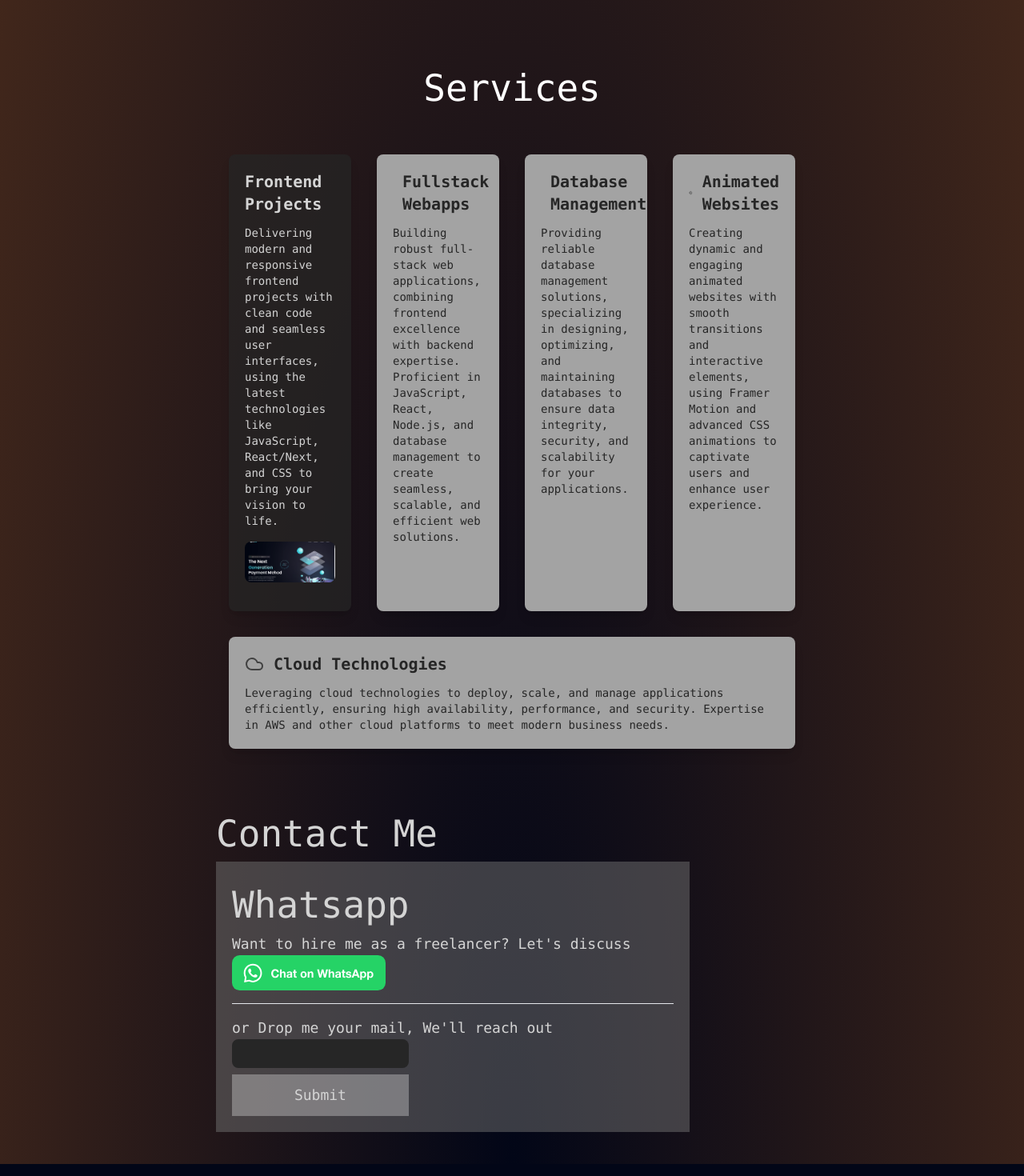
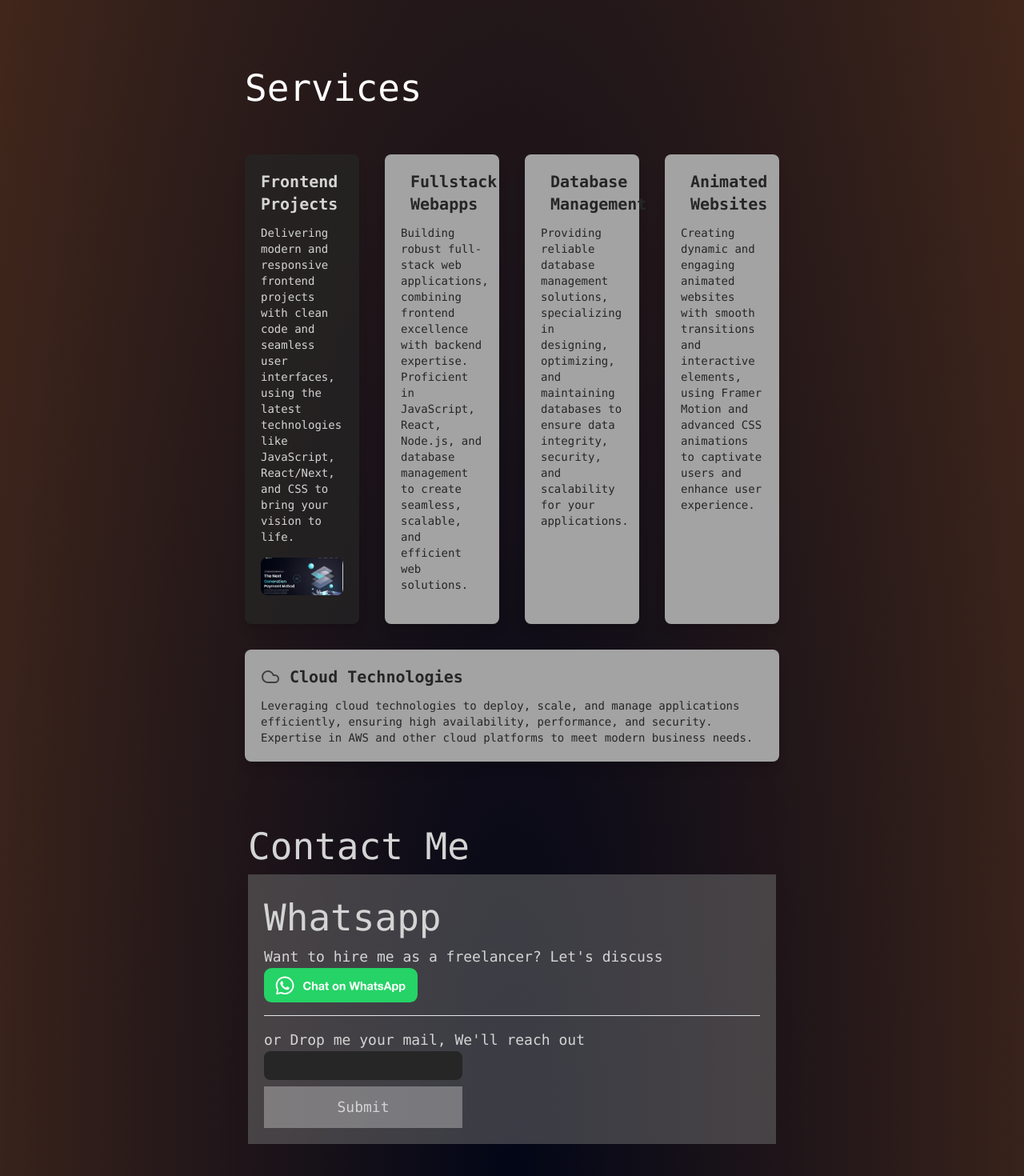
Before and after one commit to sammamama/portfolio, a Next.js app: page / in a window 1280 px wide. Shown: the part 3401-4871 px from the top of the page at 80% size. Built offline with nearby package versions, Linux system fonts and the light colour scheme.

Commit message:
changed ui

```diff
--- a/app/page.jsx
+++ b/app/page.jsx
@@ -193,8 +193,8 @@ export default function Home() {
             <div className="flex flex-col justify-center
             w-full">
               <div className="flex lg:flex-col justify-center gap-3">
-                  <Technologies />
-                  <Timeline />
+                <Technologies />
+                <Timeline />
               </div>
               <div className="w-full">
                 <Testimonials />
@@ -210,10 +210,10 @@ export default function Home() {
         >
           <Services />
 
-          <div className="py-10 flex justify-center
-          flex-col items-center md:block">
-            <div className="text-[46px]">Contact Me</div>
-              <div className="w-[80%] bg-neutral-500/50 p-5">
+          <div className="py-10 mx-10 flex justify-center
+          flex-col items-center">
+            <div className="text-[46px] w-full text-start ">Contact Me</div>
+              <div className="w-full bg-neutral-500/50 p-5">
                 <div className="text-[46px]">Whatsapp</div>
                 <div className="text-lg">
                   <div className="">Want to hire me as a freelancer? Let&apos;s discuss</div>
@@ -226,15 +226,14 @@ export default function Home() {
                       or Drop me your mail, We&apos;ll reach out
                       <input type="text" className="w-[40%] rounded-lg px-4 py-1 bg-neutral-800"/>
                       <button className="w-[40%] p-3 mt-2 bg-white/30
-                      hover:bg-green-300 transition-all ease-out hover:text-neutral-600" type="submit">Submit</button>
+                      hover:bg-green-300 transition-all
+                      ease-out hover:text-neutral-600" type="submit">Submit</button>
                     </div>
                   </form>
               </div>
             </div>
           </div>
         </div>
-
-
       </motion.section>
     </div>
   );
--- a/components/Services.jsx
+++ b/components/Services.jsx
@@ -4,8 +4,8 @@ import Image from 'next/image';
 
 const Services = () => {
   return (
-    <div className="px-4 py-8 max-w-7xl mx-auto">
-      <div className="text-[46px] text-center mb-12 text-white">Services</div>
+    <div className="px-4 py-8 max-w-7xl mx-5">
+      <div className="text-[46px] mb-12 w-full text-start text-white">Services</div>
       <div className="grid gap-8 sm:grid-cols-1 md:grid-cols-2 lg:grid-cols-3 xl:grid-cols-4">
         {/* Frontend Projects */}
         <div className="bg-neutral-800/70 md:row-span-2 lg:row-span-1 text-neutral-300 rounded-lg p-5
--- a/package.json
+++ b/package.json
@@ -17,7 +17,8 @@
     "lucide-react": "^0.436.0",
     "next": "14.2.6",
     "react": "^18",
-    "react-dom": "^18"
+    "react-dom": "^18",
+    "zod": "^3.23.8"
   },
   "devDependencies": {
     "eslint": "^8",
```
Also changed, not shown: 1 other file (tests, documents, lock files or other folders).
